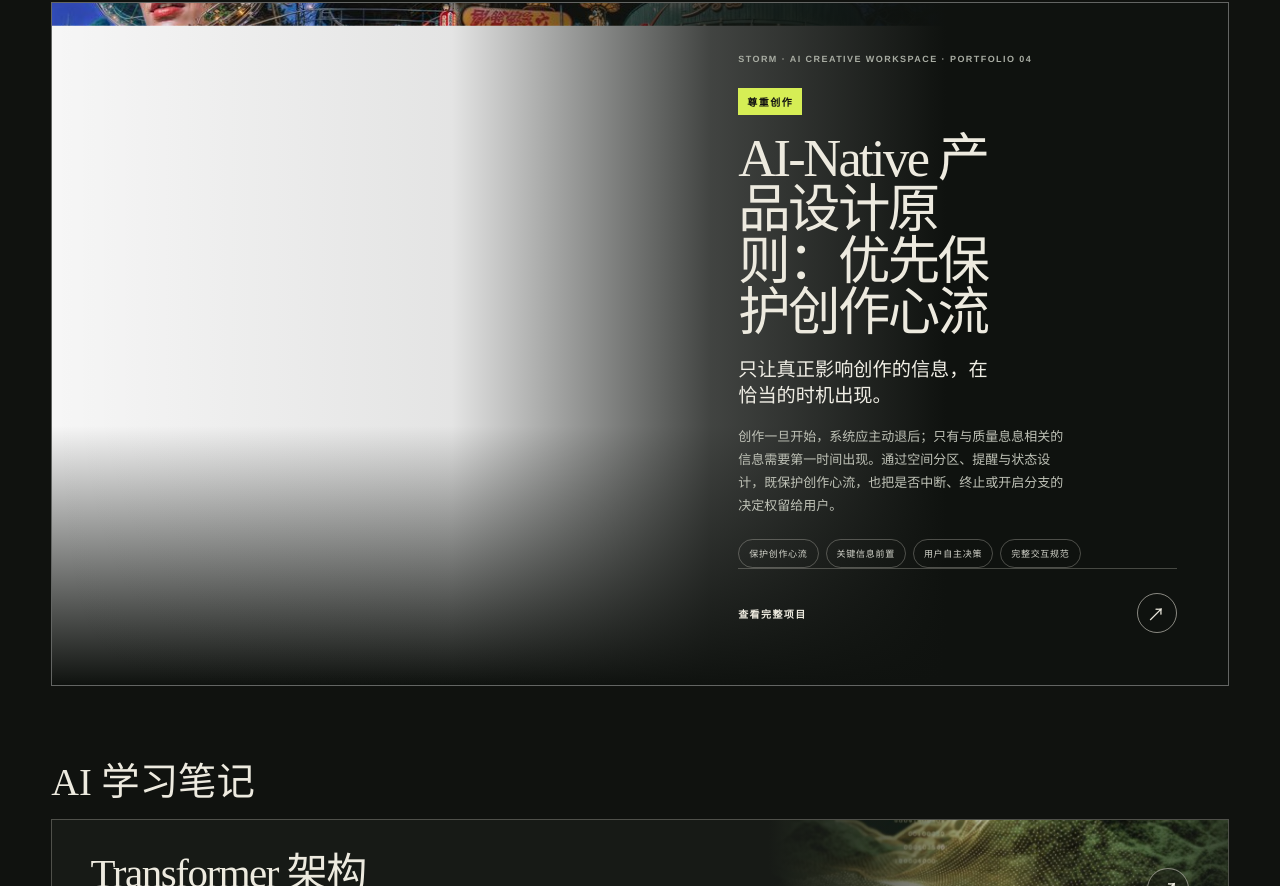
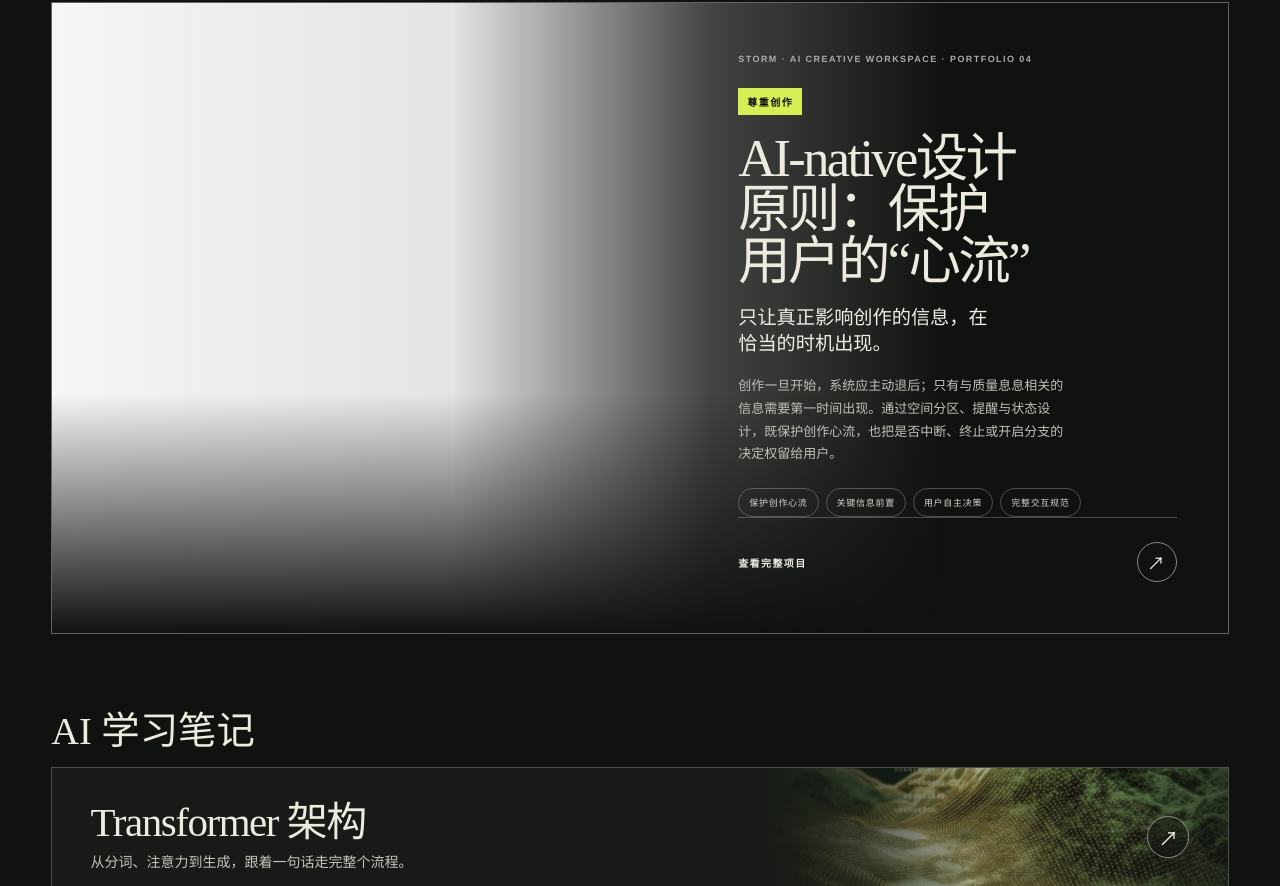
Before and after one commit to laurenf0826-cloud/laurenf0826-cloud.github.io, a plain HTML site: page index.html in a window 1280 px wide. Shown: the part 908-1794 px from the top of the page. Drawn offline with Linux system fonts and the light colour scheme.

Commit message:
Update Storm project title on portfolio home

```diff
--- a/index.html
+++ b/index.html
@@ -111,7 +111,7 @@
         <div class="demo-copy">
           <p class="demo-kicker">Storm · AI Creative Workspace · Portfolio 04</p>
           <p class="demo-principle">尊重创作</p>
-          <h3>AI-Native 产品设计原则：优先保护创作心流</h3>
+          <h3>AI-native设计原则：保护用户的“心流”</h3>
           <p class="demo-alert">只让真正影响创作的信息，在恰当的时机出现。</p>
           <p class="demo-description">创作一旦开始，系统应主动退后；只有与质量息息相关的信息需要第一时间出现。通过空间分区、提醒与状态设计，既保护创作心流，也把是否中断、终止或开启分支的决定权留给用户。</p>
           <div class="demo-tags" aria-label="项目能力标签"><span>保护创作心流</span><span>关键信息前置</span><span>用户自主决策</span><span>完整交互规范</span></div>
```
